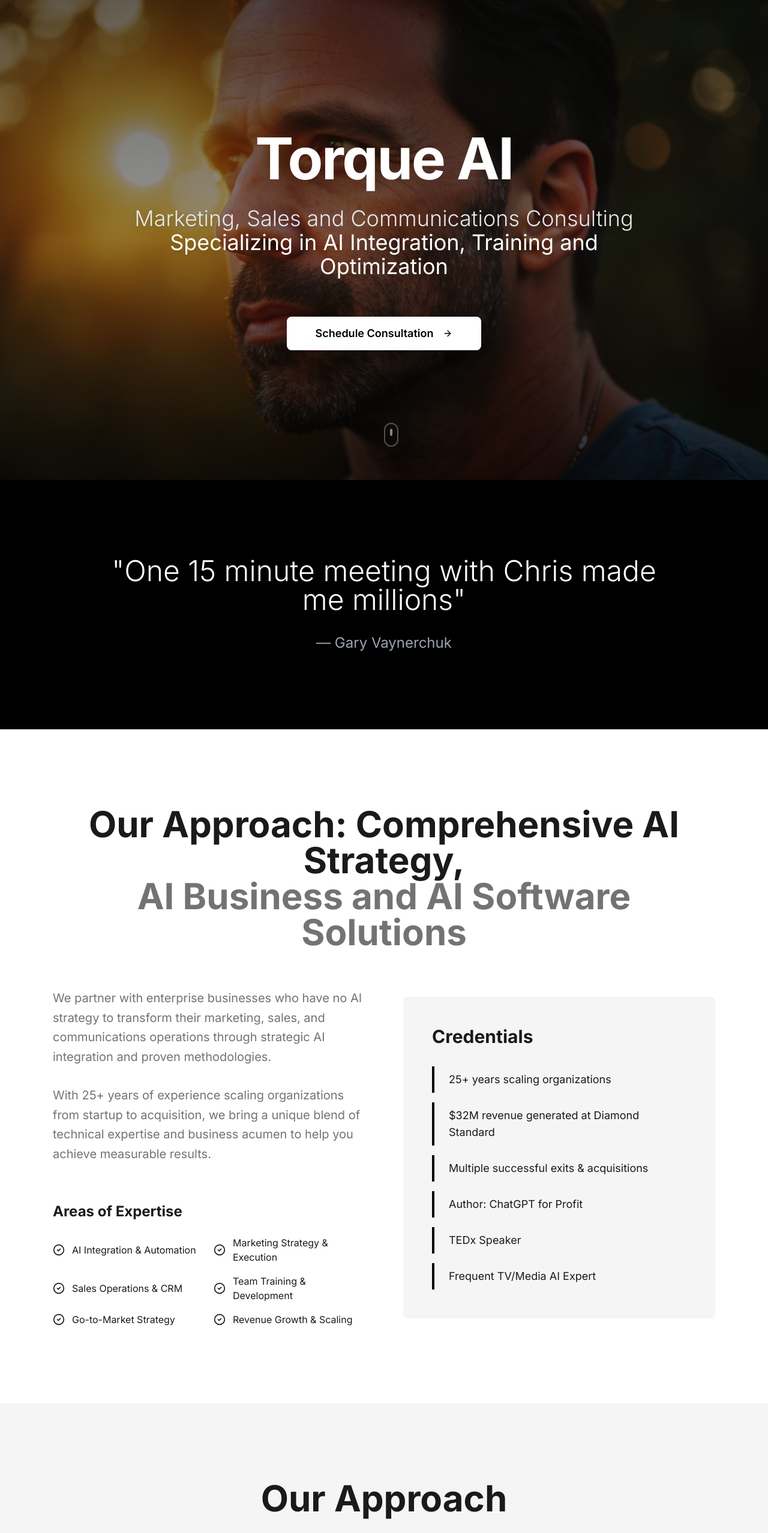
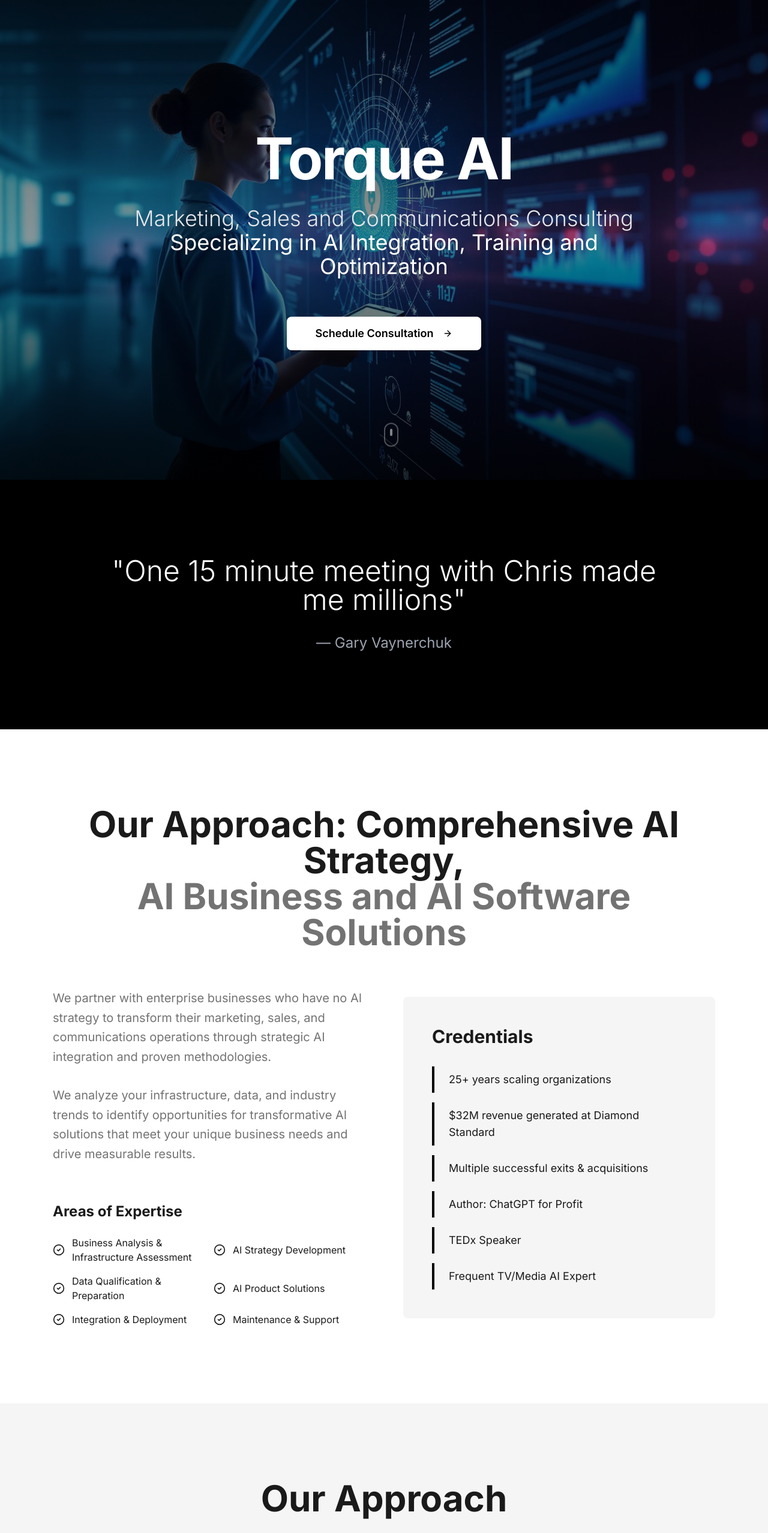
Before and after one commit to chrisdessi/torque-ai-genesis-site, a React (Vite) app: page / in a window 1280 px wide. Shown: the top 2556 px of the page at 60% size. Built offline with nearby package versions, Linux system fonts and the light colour scheme.

Commit message:
Update hero section content

```diff
--- a/src/pages/Index.tsx
+++ b/src/pages/Index.tsx
@@ -2,7 +2,7 @@ import { Button } from "@/components/ui/button";
 import { ArrowRight, CheckCircle2 } from "lucide-react";
 import { motion } from "framer-motion";
 import Footer from "@/components/Footer";
-import chrisHero from "@/assets/chris-hero-new.jpg";
+import aiConsultingHero from "@/assets/ai-consulting-hero.jpg";
 
 const Index = () => {
   const process = [
@@ -29,12 +29,12 @@ const Index = () => {
   ];
 
   const expertise = [
-    "AI Integration & Automation",
-    "Marketing Strategy & Execution",
-    "Sales Operations & CRM",
-    "Team Training & Development",
-    "Go-to-Market Strategy",
-    "Revenue Growth & Scaling"
+    "Business Analysis & Infrastructure Assessment",
+    "AI Strategy Development",
+    "Data Qualification & Preparation",
+    "AI Product Solutions",
+    "Integration & Deployment",
+    "Maintenance & Support"
   ];
 
   const credentials = [
@@ -52,8 +52,8 @@ const Index = () => {
       <section className="relative min-h-screen flex items-center justify-center overflow-hidden">
         <div className="absolute inset-0">
           <img
-            src={chrisHero}
-            alt="Christopher Dessi"
+            src={aiConsultingHero}
+            alt="AI Consulting Strategy"
             className="w-full h-full object-cover"
           />
           <div className="absolute inset-0 bg-gradient-to-b from-black/60 via-black/40 to-black/80"></div>
@@ -143,7 +143,7 @@ const Index = () => {
                   We partner with enterprise businesses who have no AI strategy to transform their marketing, sales, and communications operations through strategic AI integration and proven methodologies.
                 </p>
                 <p className="text-xl text-muted-foreground leading-relaxed">
-                  With 25+ years of experience scaling organizations from startup to acquisition, we bring a unique blend of technical expertise and business acumen to help you achieve measurable results.
+                  We analyze your infrastructure, data, and industry trends to identify opportunities for transformative AI solutions that meet your unique business needs and drive measurable results.
                 </p>
 
                 <div className="pt-8">
```
Also changed, not shown: src/assets/ai-consulting-hero.jpg (added).
